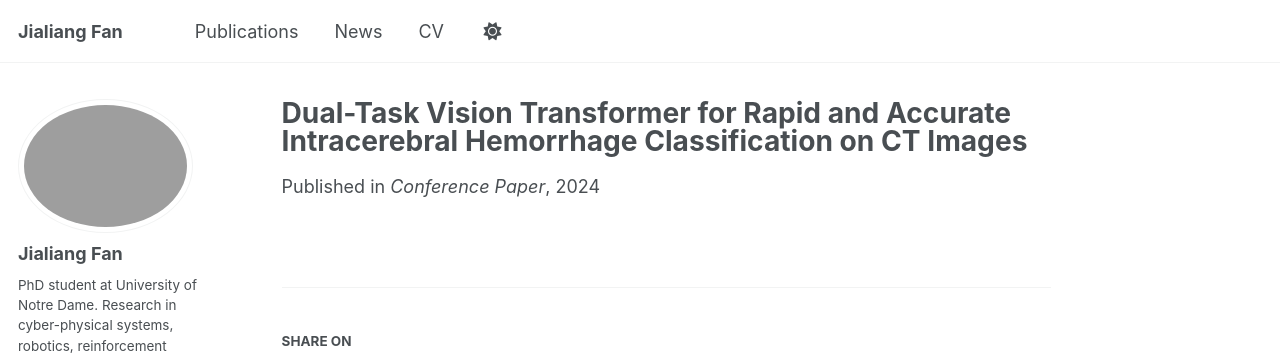
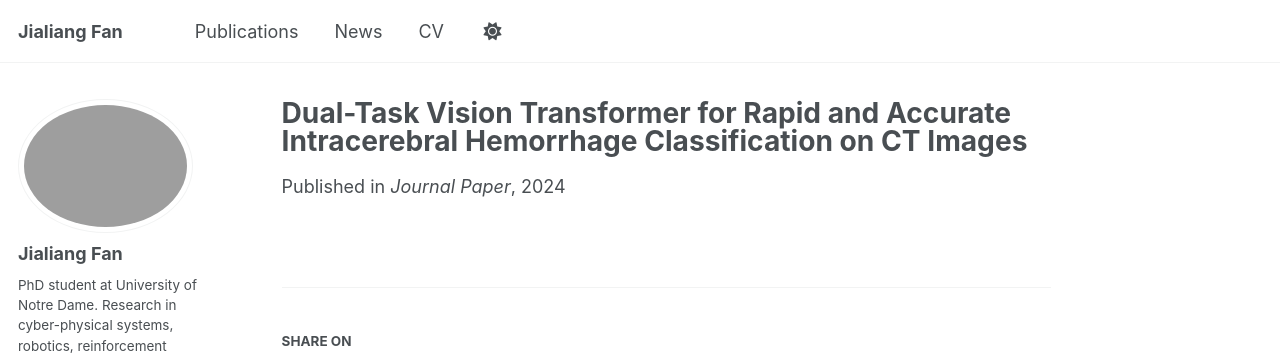
Before and after one commit to JialiangFan/jialiangfan.github.io, a Jekyll site: the page built from _publications/2024-ich.md, in a window 1280 px wide. Shown: the top 357 px of the page. Built offline with Jekyll 4.4.1, drawn with Linux system fonts in a browser that asks for light colours; some web fonts are replaced; a script bundle is joined from its source files by our own code; library files that are not in the unit come from our copies.

Commit message:
Fix ICH paper category to journal article
Co-Authored-By: Claude Opus 4.6 <noreply@anthropic.com>

```diff
--- a/_publications/2024-ich.md
+++ b/_publications/2024-ich.md
@@ -1,9 +1,9 @@
 ---
 title: "Dual-Task Vision Transformer for Rapid and Accurate Intracerebral Hemorrhage Classification on CT Images"
 collection: publications
-category: conferences
+category: manuscripts
 permalink: /publication/2024-ich
 date: 2024-01-01
-venue: 'Conference Paper'
+venue: 'Journal Paper'
 paperurl: '/files/ICH.pdf'
 ---
```
